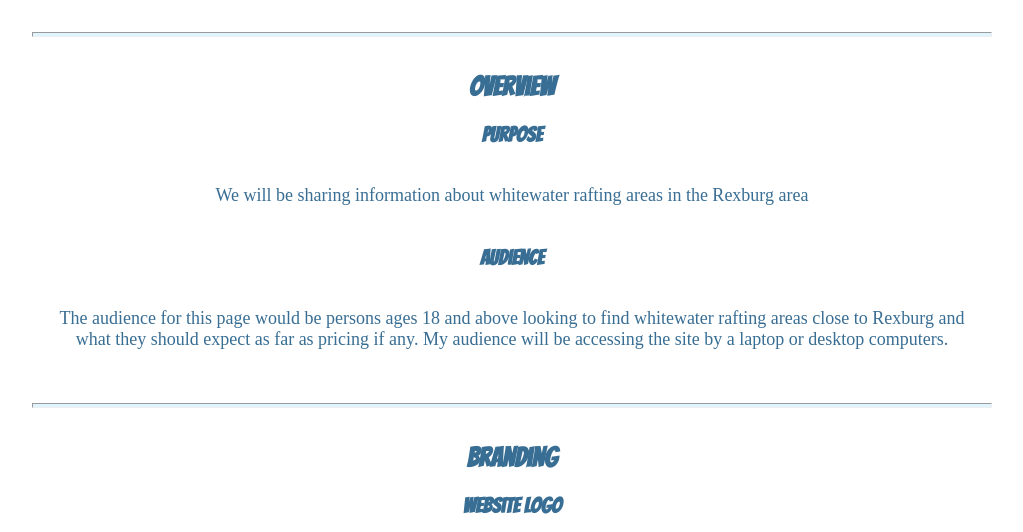
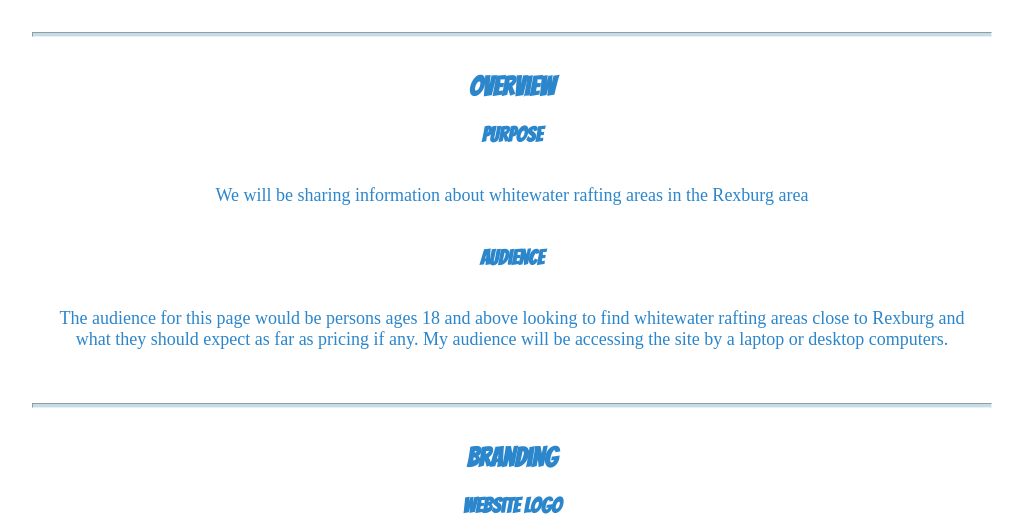
Before and after one commit to BeachMeister510/WDD_130_Rafting, a plain HTML site: page WWR/site-plan-rafting.html in a window 1280 px wide. Shown: the part 301-833 px from the top of the page, without its empty margins (128-1151 px from the left). Drawn offline with Linux system fonts and the light colour scheme.

Commit message:
Made changes to siteplan colors for the nave bar

```diff
--- a/WWR/styles/site-plan-rafting.css
+++ b/WWR/styles/site-plan-rafting.css
@@ -6,25 +6,26 @@ Fonts are separated by a & */
 
 :root {
   /* change the values below to your colors from your palette */
-  --primary-color: #5AA9E6 ;
+  --primary-color: #2c86cb ;
   --secondary-color: #7fc8f8 ;
-  --accent1-color: #dff4ff;
+  --accent1-color: #c0ddec;
   --accent2-color: white;
 
   /* change the values below to your chosen font(s) */
   --heading-font: Bangers;
   --paragraph-font: "Times New Roman", Helvetica, sans-serif;
+  --heading-font-spacing: 2px;
 
   /* these colors below should be chosen from among your palette colors above */
-  --headline-color-on-white: #396E94;  /* headlines on a white background */
+  --headline-color-on-white: #2c86cb;  /* headlines on a white background */
   --headline-color-on-color: white; /* headlines on a colored background */
-  --paragraph-color-on-white: #396E94; /* paragraph text on a white background */
+  --paragraph-color-on-white: #2c86cb; /* paragraph text on a white background */
   --paragraph-color-on-color: white; /* paragraph text on a colored background */
-  --paragraph-background-color: #396E94 ;
+  --paragraph-background-color: #2c86cb ;
   --nav-link-color: white ;
-  --nav-background-color: #396E94;
-  --nav-hover-link-color: #dff4ff;
-  --nav-hover-background-color: #396E94;
+  --nav-background-color: #2c86cb;
+  --nav-hover-link-color: #2c86cb;
+  --nav-hover-background-color: #c0ddec;
 }
 
 
```
Also changed, not shown: WWR/troubleshooting.html (+14 -10 lines).
